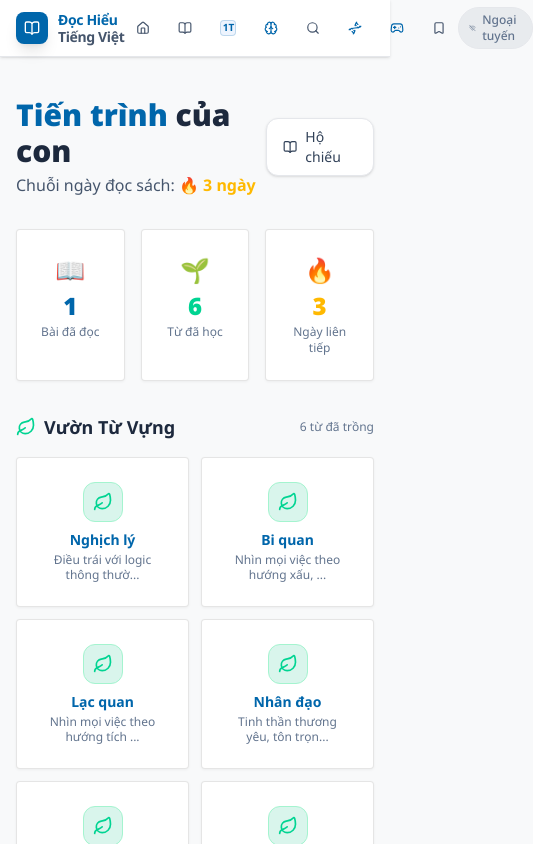
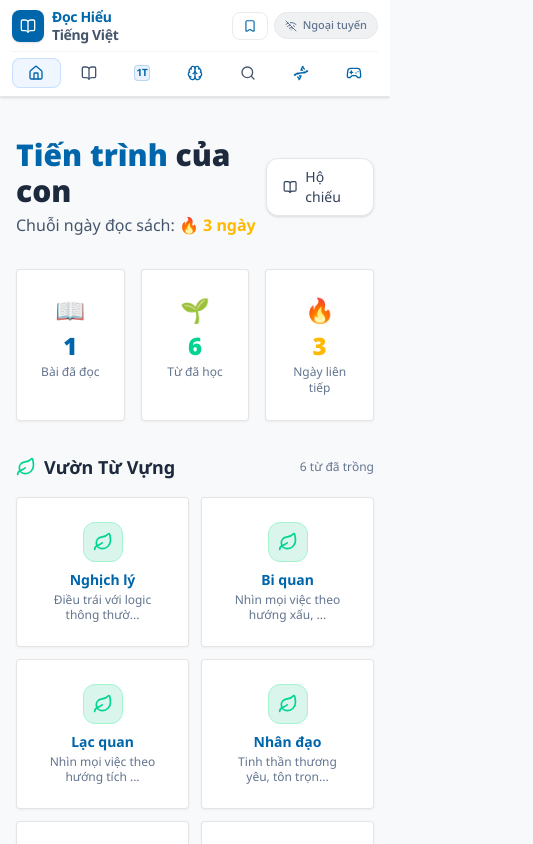
Before and after one commit to dinh-np/doc-hieu-tieng-viet, a Next.js app: page / in a window 390 px wide. Shown: the top 844 px of the page, 533 px wide, since content can reach past the window. Built offline with nearby package versions, Linux system fonts and the light colour scheme.

Commit message:
fix(header): responsive 2-row mobile navbar layout to prevent horizontal overflow

```diff
--- a/src/app/globals.css
+++ b/src/app/globals.css
@@ -22,6 +22,7 @@
 
 html {
   scroll-behavior: smooth;
+  overflow-x: hidden;
 }
 
 body {
@@ -32,6 +33,16 @@ body {
   text-rendering: optimizeLegibility;
   -webkit-font-smoothing: antialiased;
   -moz-osx-font-smoothing: grayscale;
+  overflow-x: hidden;
+}
+
+.no-scrollbar {
+  -ms-overflow-style: none;
+  scrollbar-width: none;
+}
+
+.no-scrollbar::-webkit-scrollbar {
+  display: none;
 }
 
 /* ========== TYPOGRAPHY ========== */
--- a/src/components/shared/Header.tsx
+++ b/src/components/shared/Header.tsx
@@ -1,18 +1,22 @@
 'use client';
 
 import Link from 'next/link';
+import { usePathname } from 'next/navigation';
 import { BookOpen, Search, Home, Bookmark, Wifi, WifiOff, Gamepad2, Dna, Brain } from 'lucide-react';
 import { useReadingSession } from '@/lib/stores/useReadingSession';
 
 export function Header() {
   const syncStatus = useReadingSession((s) => s.syncStatus);
+  const pathname = usePathname();
+
+  const isPassportActive = pathname?.startsWith('/passport');
 
   return (
-    <header className="no-print sticky top-0 z-50 bg-white shadow-sm border-b border-gray-200">
-      <div className="max-w-6xl mx-auto px-4 h-14 flex items-center justify-between">
-        {/* Logo */}
-        <Link href="/" className="flex items-center gap-2.5 group">
-          <div className="w-8 h-8 rounded-lg bg-[#0066ab] flex items-center justify-center shadow-lg">
+    <header className="no-print sticky top-0 z-50 bg-white shadow-sm border-b border-gray-200 w-full">
+      <div className="max-w-6xl mx-auto px-3 sm:px-4 py-2 lg:py-0 lg:h-14 flex flex-wrap lg:flex-nowrap items-center justify-between gap-x-2 gap-y-2">
+        {/* HÀNG 1 (Trái): Logo + Tên ứng dụng */}
+        <Link href="/" className="order-1 flex items-center gap-2 sm:gap-2.5 group shrink-0">
+          <div className="w-8 h-8 rounded-lg bg-[#0066ab] flex items-center justify-center shadow-sm shrink-0">
             <BookOpen className="w-4 h-4 text-white" />
           </div>
           <span className="font-bold text-sm tracking-tight flex flex-col sm:flex-row sm:items-center leading-tight">
@@ -21,35 +25,92 @@ export function Header() {
           </span>
         </Link>
 
-        {/* Nav */}
-        <nav className="flex items-center gap-1">
-          <NavLink href="/" icon={<Home className="w-3.5 h-3.5" />} label="Trang chủ" />
-          <NavLink href="/read" icon={<BookOpen className="w-3.5 h-3.5" />} label="Bài ngắn" />
-          <NavLink href="/read-pages" icon={<span className="inline-flex items-center justify-center font-bold text-[10px] sm:text-xs bg-blue-100/50 text-[#0066ab] px-1 py-0.5 rounded border border-[#0066ab]/20 w-4 h-4">1T</span>} label="1 Trang" />
-          <NavLink href="/metacognition-read" icon={<Brain className="w-3.5 h-3.5 text-[#0066ab]" />} label="Đọc Siêu Nhận Thức" />
-          <NavLink href="/dictionary" icon={<Search className="w-3.5 h-3.5" />} label="Từ điển" />
-          <NavLink href="/grammar" icon={<Dna className="w-3.5 h-3.5 text-[#0066ab]" />} label="Cấu trúc câu" />
-          <NavLink href="/games" icon={<Gamepad2 className="w-3.5 h-3.5 text-[#0066ab]" />} label="Đấu trường" />
-          <NavLink href="/passport" icon={<Bookmark className="w-3.5 h-3.5" />} label="Hộ chiếu" />
-        </nav>
+        {/* HÀNG 1 (Phải trên Mobile / Cuối trên Desktop): Nút Bookmark (Hộ chiếu) + Trạng thái mạng */}
+        <div className="order-2 lg:order-3 flex items-center gap-1.5 sm:gap-2 shrink-0">
+          <Link
+            href="/passport"
+            title="Hộ chiếu đọc hiểu"
+            aria-label="Hộ chiếu đọc hiểu"
+            className={`flex items-center gap-1.5 px-2.5 py-1.5 rounded-lg text-xs font-medium transition-all border ${
+              isPassportActive
+                ? 'bg-blue-50 text-[#0066ab] border-blue-200 font-semibold'
+                : 'text-slate-600 border-gray-200/80 hover:text-slate-800 hover:bg-gray-50'
+            }`}
+          >
+            <Bookmark className="w-3.5 h-3.5 text-[#0066ab] shrink-0" />
+            <span className="hidden sm:inline whitespace-nowrap">Hộ chiếu</span>
+          </Link>
 
-        {/* Sync badge */}
-        <div className="flex items-center gap-2">
           {syncStatus === 'synced' || syncStatus === 'parent_connected' ? (
-            <div className="flex items-center gap-1.5 px-2.5 py-1 rounded-full bg-emerald-500/10 border border-emerald-200">
-              <div className="w-1.5 h-1.5 rounded-full bg-emerald-500 animate-pulse" />
-              <Wifi className="w-3 h-3 text-emerald-600" />
-              <span className="text-xs text-emerald-600 font-medium">
+            <div className="flex items-center gap-1.5 px-2.5 py-1 rounded-full bg-emerald-500/10 border border-emerald-200 whitespace-nowrap shrink-0">
+              <div className="w-1.5 h-1.5 rounded-full bg-emerald-500 animate-pulse shrink-0" />
+              <Wifi className="w-3 h-3 text-emerald-600 shrink-0" />
+              <span className="text-[11px] sm:text-xs text-emerald-600 font-medium whitespace-nowrap">
                 {syncStatus === 'parent_connected' ? 'Cha - Mẹ đã kết nối' : 'Đã đồng bộ'}
               </span>
             </div>
           ) : (
-            <div className="flex items-center gap-1.5 px-2.5 py-1 rounded-full bg-slate-500/10 border border-gray-200">
-              <WifiOff className="w-3 h-3 text-slate-500" />
-              <span className="text-xs text-slate-500 font-medium">Ngoại tuyến</span>
+            <div className="flex items-center gap-1.5 px-2.5 py-1 rounded-full bg-slate-500/10 border border-gray-200 whitespace-nowrap shrink-0">
+              <WifiOff className="w-3 h-3 text-slate-500 shrink-0" />
+              <span className="text-[11px] sm:text-xs text-slate-500 font-medium whitespace-nowrap">
+                Ngoại tuyến
+              </span>
             </div>
           )}
         </div>
+
+        {/* HÀNG 2 trên Mobile / Giữa trên Desktop: Dải icon điều hướng chính */}
+        <nav
+          aria-label="Điều hướng chính"
+          className="order-3 lg:order-2 w-full lg:w-auto flex items-center justify-between sm:justify-center gap-1 overflow-x-auto no-scrollbar border-t border-gray-100 pt-1.5 lg:border-t-0 lg:pt-0"
+        >
+          <NavLink
+            href="/"
+            active={pathname === '/'}
+            icon={<Home className="w-4 h-4 sm:w-3.5 sm:h-3.5 shrink-0" />}
+            label="Trang chủ"
+          />
+          <NavLink
+            href="/read"
+            active={pathname === '/read' || pathname?.startsWith('/read/')}
+            icon={<BookOpen className="w-4 h-4 sm:w-3.5 sm:h-3.5 shrink-0" />}
+            label="Bài ngắn"
+          />
+          <NavLink
+            href="/read-pages"
+            active={pathname?.startsWith('/read-pages')}
+            icon={
+              <span className="inline-flex items-center justify-center font-bold text-[10px] bg-blue-100/60 text-[#0066ab] px-1 py-0.5 rounded border border-[#0066ab]/20 w-4 h-4 shrink-0">
+                1T
+              </span>
+            }
+            label="1 Trang"
+          />
+          <NavLink
+            href="/metacognition-read"
+            active={pathname?.startsWith('/metacognition-read')}
+            icon={<Brain className="w-4 h-4 sm:w-3.5 sm:h-3.5 text-[#0066ab] shrink-0" />}
+            label="Siêu Nhận Thức"
+          />
+          <NavLink
+            href="/dictionary"
+            active={pathname?.startsWith('/dictionary')}
+            icon={<Search className="w-4 h-4 sm:w-3.5 sm:h-3.5 shrink-0" />}
+            label="Từ điển"
+          />
+          <NavLink
+            href="/grammar"
+            active={pathname?.startsWith('/grammar')}
+            icon={<Dna className="w-4 h-4 sm:w-3.5 sm:h-3.5 text-[#0066ab] shrink-0" />}
+            label="Cấu trúc câu"
+          />
+          <NavLink
+            href="/games"
+            active={pathname?.startsWith('/games')}
+            icon={<Gamepad2 className="w-4 h-4 sm:w-3.5 sm:h-3.5 text-[#0066ab] shrink-0" />}
+            label="Đấu trường"
+          />
+        </nav>
       </div>
     </header>
   );
@@ -59,18 +120,26 @@ function NavLink({
   href,
   icon,
   label,
+  active,
 }: {
   href: string;
   icon: React.ReactNode;
   label: string;
+  active?: boolean;
 }) {
   return (
     <Link
       href={href}
-      className="flex items-center gap-1.5 px-3 py-1.5 rounded-lg text-slate-600 hover:text-slate-800 hover:bg-gray-50 transition-all text-xs font-medium"
+      title={label}
+      aria-label={label}
+      className={`flex-1 sm:flex-initial flex items-center justify-center gap-1.5 px-2.5 sm:px-3 py-1.5 rounded-lg transition-all text-xs font-medium shrink-0 ${
+        active
+          ? 'bg-blue-50 text-[#0066ab] border border-blue-200/80 font-semibold'
+          : 'text-slate-600 hover:text-slate-800 hover:bg-gray-50 border border-transparent'
+      }`}
     >
       {icon}
-      <span className="hidden sm:inline">{label}</span>
+      <span className="hidden md:inline whitespace-nowrap">{label}</span>
     </Link>
   );
 }
```
